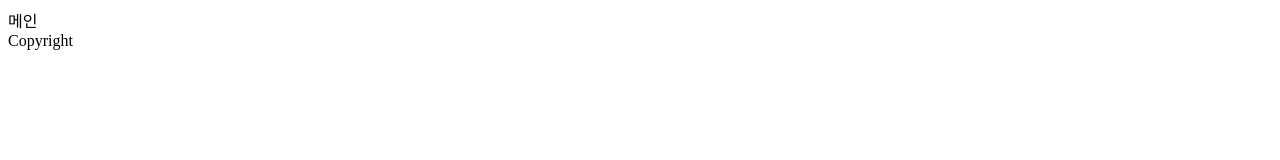
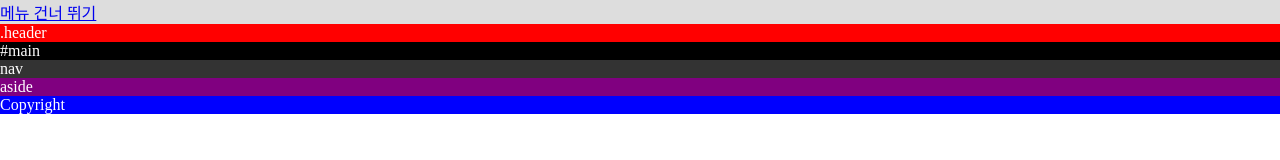
Before and after one commit to kazikai/HTML5, a plain HTML site: page index.html in a window 1280 px wide. Drawn offline with nearby package versions, Linux system fonts and the light colour scheme.

Commit message:
두번째 css 커밋

```diff
--- /dev/null
+++ b/default.css
@@ -0,0 +1,38 @@
+/*charset은 선언 안해줘도 되지만, 한글때문에 선언해주는게 명시적으로 좋다. */
+@charset "utf-8";
+
+/* reset */
+/* body 에는 margin 8px 이 기본적으로 들어가 있다. (userAgent StyleSheet)*/
+/* 이걸 초기화 시켜줄 필요가 있음 */
+body{
+    margin: 0;
+    color: #fff;
+}
+/* HTML5 Shiv파일이 필요 */
+/* HTML5 BLOCK 요소들을 초기화 해줄 필요가 있음 */
+header, footer, section, article, nav, aside, figure, figcaption{
+    display: block;
+}
+
+/* layout */
+.container{
+    background: #ddd;
+}
+.header{
+    background: red;
+}
+.body{
+    background: green;
+}
+main{
+    background: black;
+}
+.lnb{
+    background: #333;
+}
+.aside{
+    background: purple;
+}
+.footer{
+    background: blue;
+}
--- a/index.html
+++ b/index.html
@@ -6,29 +6,42 @@
 <title>HTML5 &gt dd</title> <!-- gt lt 에 따라 > < 가 따로 보임 -->
 <style>/*embed 방식 또는 internal 방식 */
 </style>
-<link rel="stylesheet" type="text/css" href="">
+<link rel="stylesheet" type="text/css" href="default.css">
 <!--HTML5 에서는 type 속성을 생략 가능 하다.  -->
 <!--바디에 넣는것을 권장-->
+
+<!--IE에서만 로딩해야 해서. 처리 -->
+<!--HTML5 Shiv가 필요, IE 7& 8& 9에서 동일하게 보여주기 위해 (HTML5) -->
+<!--[if lt IE 9]>
+<script src="https://cdnjs.cloudflare.com/ajax/libs/html5shiv/3.7.2/html5shiv.min.js"></script>
+<![endif]-->
+<!--IE에서만 로딩해야 해서. 처리 -->
+
 <script src=""></script>
 </head>
 <body>
 <div class="container">
     <!--메인 컨텐츠로 바로 가기위한 건너뛰기 요소가 있어야 한다. -->
+    <a href="#main">메뉴 건너 뛰기</a>
     <header class="header">
         <!--제목, 한 페이지에 여러개가 등장 가능하다. -->
+        .header
     </header>
     <div class="body">
         <!--컬럼 레이아웃을 만들 경우, 랩퍼가 있으면 좋다. -->
         <!-- 마크업을 할 경우엔, 모바일에서 보이는 화면을 기준으로 마크업을 하는게 좋다. -->
         <main id="main" tabindex="0">
-            메인
+            #main
             <!-- 웹 페이지의 본문 영역, 반복되는 영역은 들어가면 안된다. 한 페이지에 딱 한번만 사용 가능 굳이 id/class를 지정해줄 필요가 없다.  -->
             <!-- main 이란 아이디를 넣은 이유는 anchor 의 목적지로 사용 하기 위해 지정함 -->
             <!-- 키보드 초점을 받기 위해 -->
         </main>
-        <nav>
+        <!-- Local Navigation영역은 lnb라는 영역을 사용중-->
+        <nav class="lnb">
+            nav
         </nav>
-        <aside>
+        <aside class="aside">
+            aside
         </aside>
     </div>
     <footer class="footer">
```
